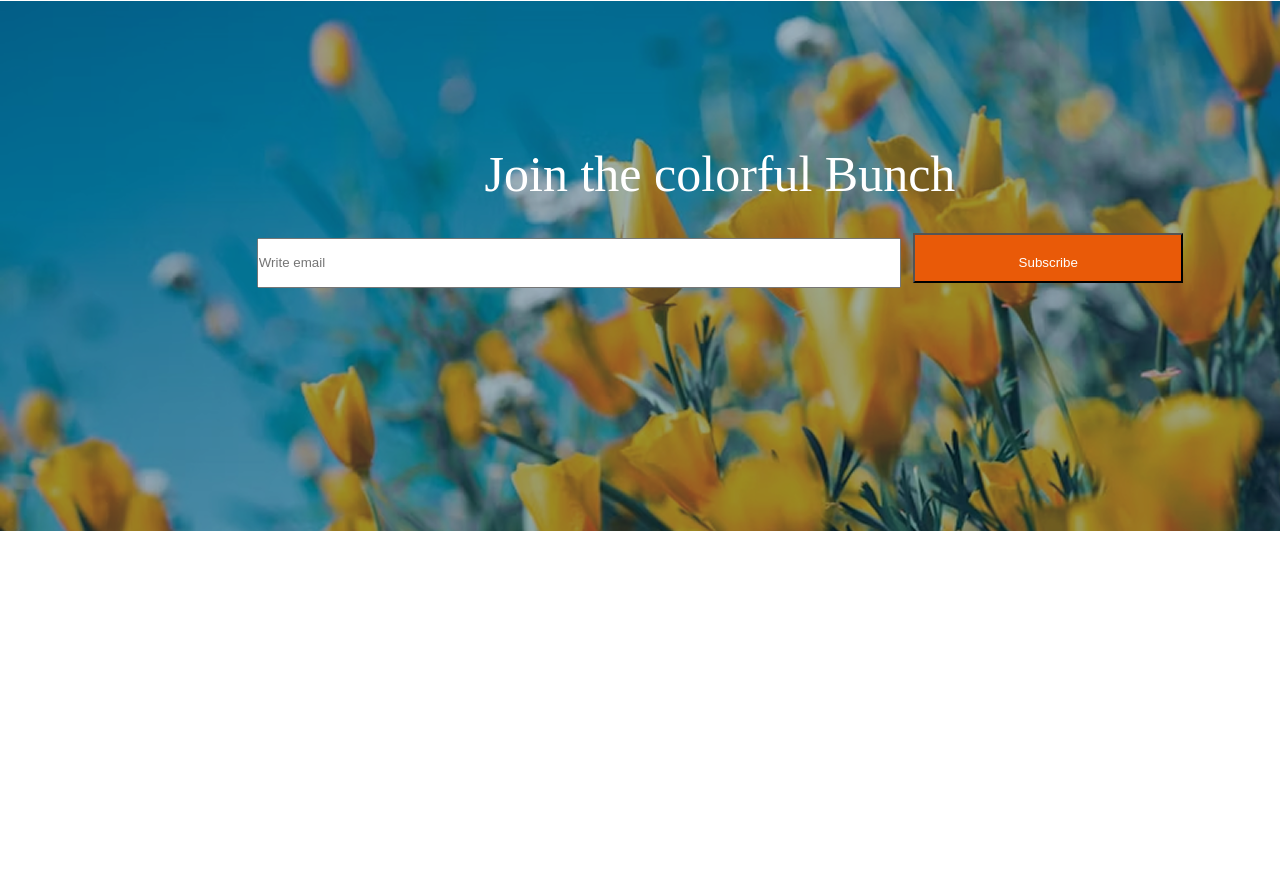
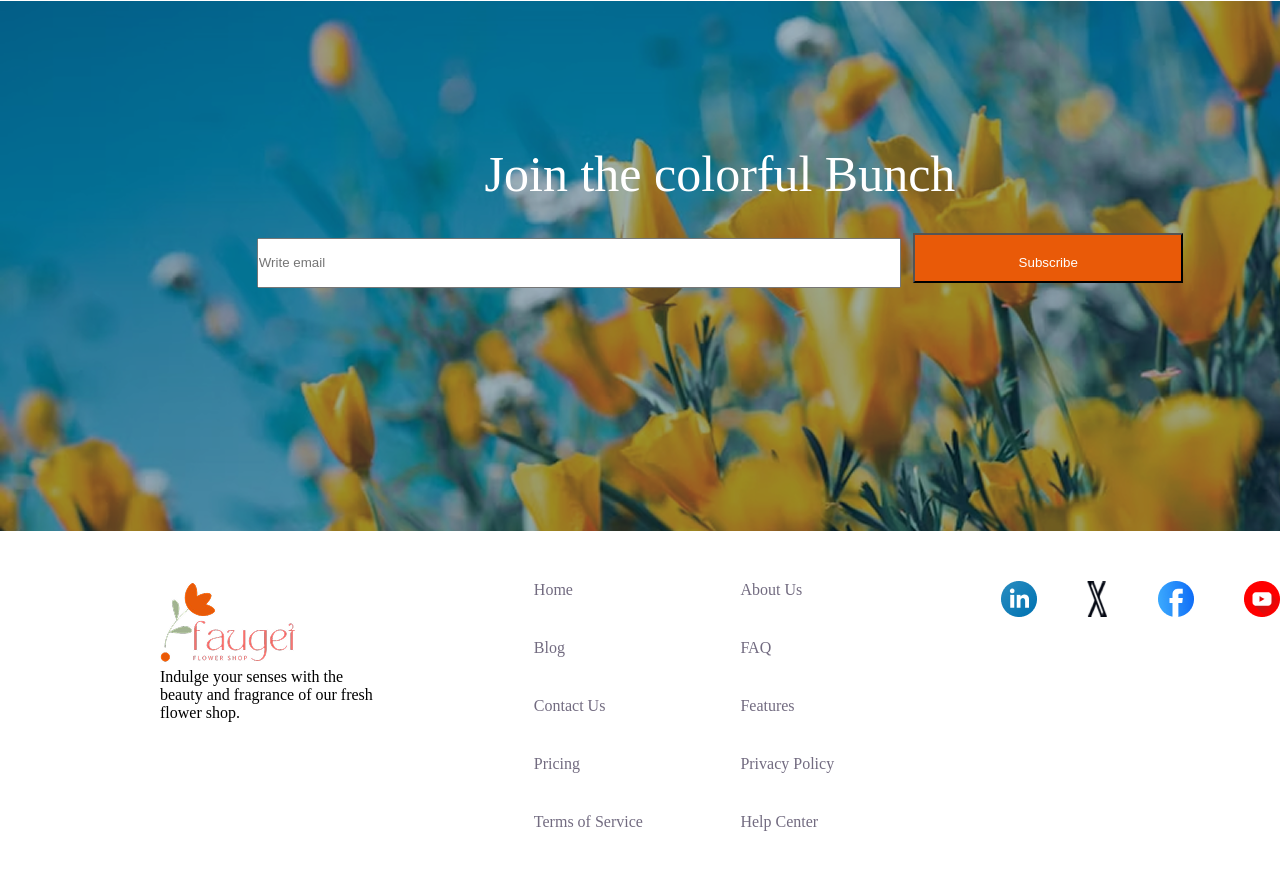
Before and after one commit to sulayman110/assignment2, a plain HTML site: page index.html in a window 1280 px wide. Shown: the part 2894-3763 px from the top of the page. Before the commit the page ends 3425 px from the top, so only its background shows below. Drawn offline with Linux system fonts and the light colour scheme.

Commit message:
addet footer section

```diff
--- a/index.html
+++ b/index.html
@@ -220,5 +220,31 @@
         </div>
       </section>
     </main>
+    <footer class="footer">
+      <div class="logo-contain">
+        <img src="./assets/logo.png" alt="">
+        <p>Indulge your senses with the beauty and fragrance of our fresh flower shop. </p>
+      </div>
+      <div class="nav-footer">
+        <a href="" class="nav-item">Home</a>
+        <a href="" class="nav-item">About Us</a>
+        <a href="" class="nav-item">Blog</a>
+        <a href="" class="nav-item">FAQ</a>
+        <a href="" class="nav-item">Contact Us</a>
+         <a href="" class="nav-item">Features</a>
+        <a href="" class="nav-item">Pricing</a>
+        <a href="" class="nav-item">Privacy Policy</a>
+        <a href="" class="nav-item">Terms of Service</a>
+        <a href="" class="nav-item">Help Center</a>
+
+
+      </div>
+      <div class="logo-soshal">
+        <img src="./assets/icon-linkedin.png" alt="">
+        <img src="./assets/icon-twitter.png" alt="">
+        <img src="./assets/icon-facebook.png" alt="">
+        <img src="./assets/icon-youtube.png" alt="">
+      </div>
+    </footer>
   </body>
 </html>
--- a/style/flower.css
+++ b/style/flower.css
@@ -236,9 +236,39 @@ text-align:center ;
 padding-top: 10%;
 
 }
+   /* footer style */
 
+.footer{
+    display: flex;
+    margin: 50px 160px;
 
-
+}
+.logo-contain{
+    width: 360px;
+    height: 180px;
+}
+.logo-contain p{
+    font-size: px;
+    color: #000000;
+}
+.nav-footer{display:grid;
+    grid-template-columns: repeat(2, 1fr);
+gap: 40px;
+width: 600px;
+margin-left: 150px;
+}
+.nav-item{
+      text-decoration: none;
+    color: #726B80;
+}
+  .logo-soshal{width: 600px;;
+      width: 600px;
+    display: flex;
+    flex-wrap: wrap;
+    align-content: flex-start;
+    justify-content: flex-end;
+    gap: 50px;
+  }
 
 /* Responsive */
 @media screen and (max-width: 576px) {
```
